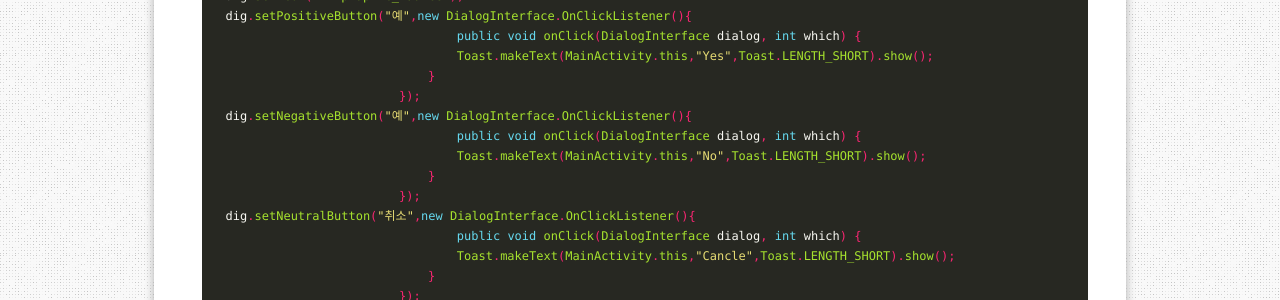
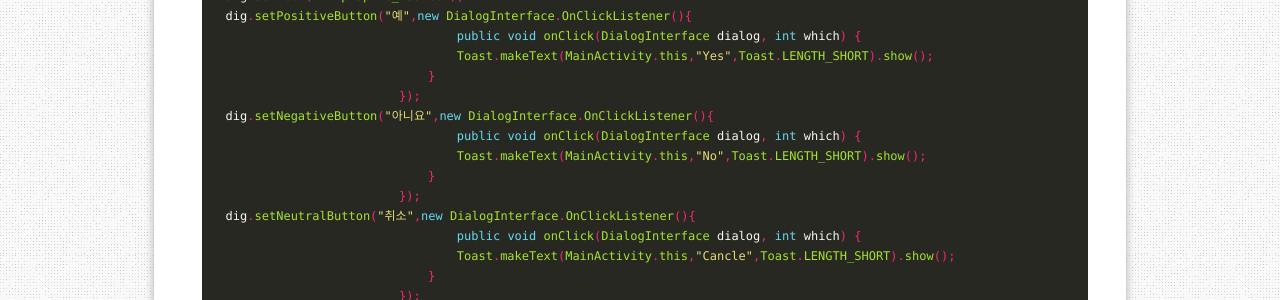
Before and after one commit to aristohyun/aristohyun.github.io, a Jekyll site: the page built from _posts/2021-04-11-ANS.md, in a window 1280 px wide and 900 px high, scrolled down 1194 px. Shown: the part 151-451 px from the top of the window. Built offline with Jekyll 4.4.1, drawn with Linux system fonts in a browser that asks for light colours; comment, search, counter and statistics services are not loaded.

Commit message:
Update 2021-04-11-ANS.md

```diff
--- a/_posts/2021-04-11-ANS.md
+++ b/_posts/2021-04-11-ANS.md
@@ -51,7 +51,7 @@ dig.setPositiveButton("예",new DialogInterface.OnClickListener(){
                                 Toast.makeText(MainActivity.this,"Yes",Toast.LENGTH_SHORT).show();
                             }
                         });
-dig.setNegativeButton("예",new DialogInterface.OnClickListener(){
+dig.setNegativeButton("아니요",new DialogInterface.OnClickListener(){
                                 public void onClick(DialogInterface dialog, int which) {
                                 Toast.makeText(MainActivity.this,"No",Toast.LENGTH_SHORT).show();
                             }
```
